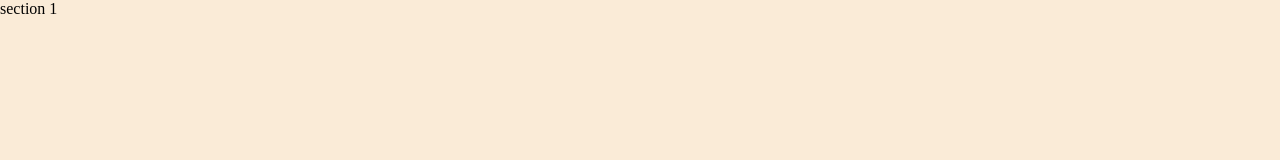
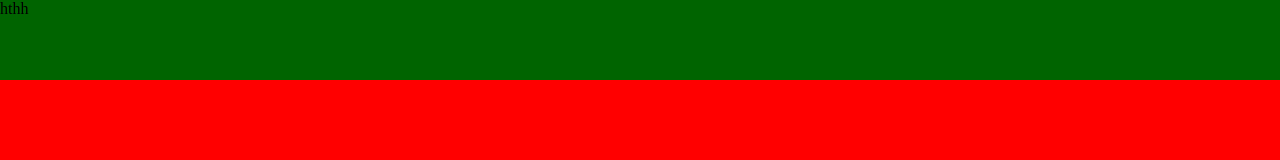
Before and after one commit to mali521/school-project, a plain HTML site: page index.html in a window 1280 px wide. Drawn offline with Linux system fonts and the light colour scheme.

Commit message:
header added

```diff
--- a/index.html
+++ b/index.html
@@ -3,7 +3,7 @@
 
 <head>
     <link rel="stylesheet" href="./scripts/onePageScroll/onePageScroll.css">
-
+    <link rel="stylesheet" href="./style.css">
     <title>Mama Baby Care School</title>
     <script src="./scripts/onePageScroll/onePageScroll.js"></script>
 
@@ -11,10 +11,13 @@
 
 
 <body>
+<div class="positionfix" >
 
+hthh
+</div>
 
     <div class="main">
-        <section style="background-color: antiquewhite">section 1</section>
+        <section style="background-color: red">section 1</section>
         <section style="background-color: aquamarine">section 2</section>
         <section style="background-color: brown">section 3</section>
     </div>
@@ -23,10 +26,10 @@
 <script>
     onePageScroll(".main", {
         sectionContainer: "section",     // sectionContainer accepts any kind of selector in case you don't want to use section
-        easing: "ease-in-out",                  // Easing options accepts the CSS3 easing animation such "ease", "linear", "ease-in",
+        easing: "ease-in-out",           // Easing options accepts the CSS3 easing animation such "ease", "linear", "ease-in",
                                          // "ease-out", "ease-in-out", or even cubic bezier value such as "cubic-bezier(0.175, 0.885, 0.420, 1.310)"
-        animationTime: 500,             // AnimationTime let you define how long each section takes to animate
-        pagination: false,                // You can either show or hide the pagination. Toggle true for show, false for hide.
+        animationTime: 500,              // AnimationTime let you define how long each section takes to animate
+        pagination: false,               // You can either show or hide the pagination. Toggle true for show, false for hide.
         updateURL: false,                // Toggle this true if you want the URL to be updated automatically when the user scroll to each page.
         beforeMove: function(index) {},  // This option accepts a callback function. The function will be called before the page moves.
         afterMove: function(index) {},   // This option accepts a callback function. The function will be called after the page moves.
--- a/style.css
+++ b/style.css
@@ -0,0 +1,9 @@
+.positionfix {
+   position: fixed;
+    width: 100%;
+    height: 10%;
+    margin: auto;
+    top: 0;
+    background-color: darkgreen;
+    z-index: 10 ;
+}
```
